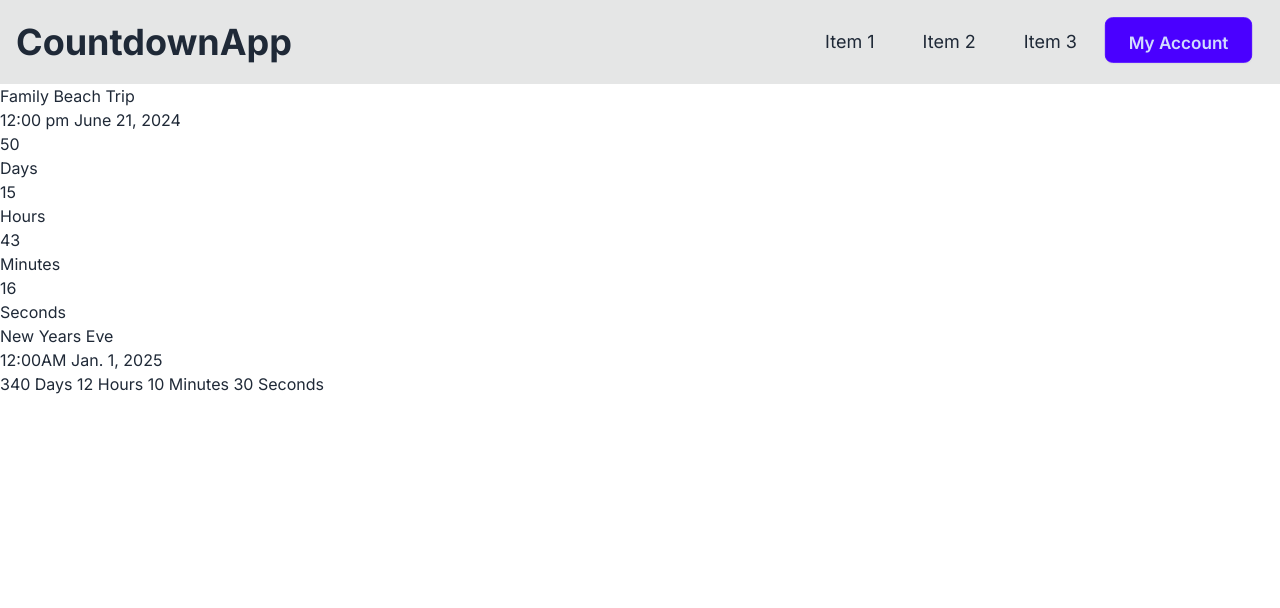
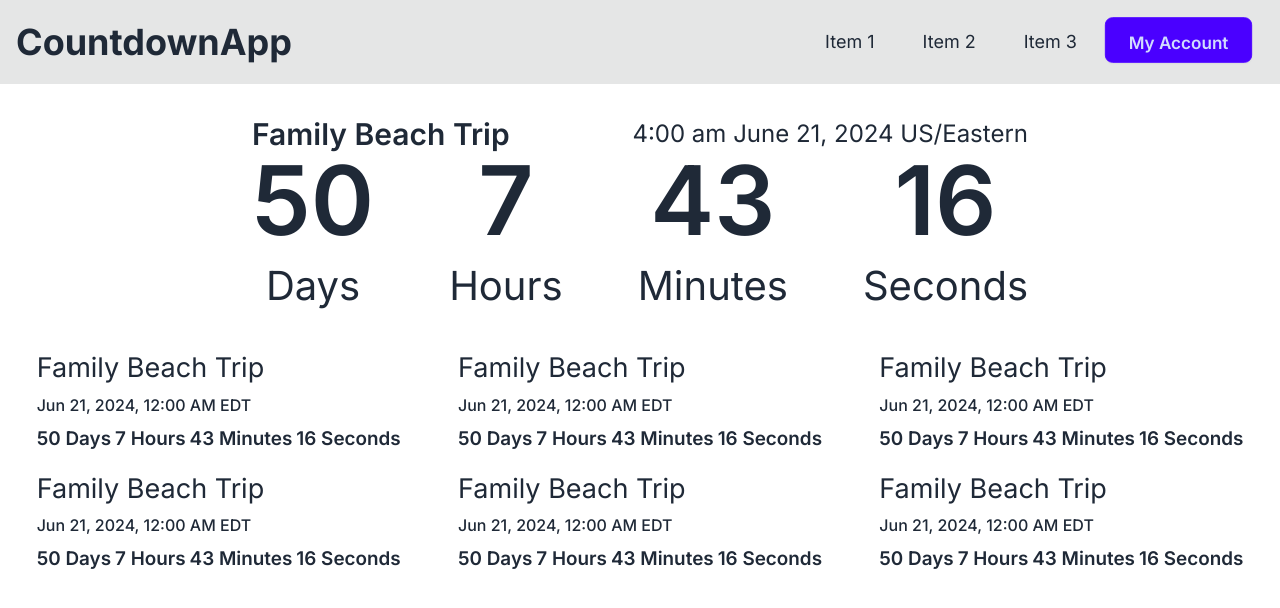
Before and after one commit to matthew-talamantes/CountDownApp, a Next.js app in the folder frontend/: page / in a window 1280 px wide. Shown: the top 608 px of the page. Built offline with nearby package versions, Linux system fonts and the light colour scheme.

Commit message:
Build out favorite countdowns

```diff
--- a/frontend/src/app/globals.css
+++ b/frontend/src/app/globals.css
@@ -1,3 +1,9 @@
 @tailwind base;
 @tailwind components;
 @tailwind utilities;
+
+@layer components {
+    section {
+        @apply container mx-auto px-4 my-8;
+    }
+}
--- /dev/null
+++ b/frontend/src/components/FavoriteCountCard.tsx
@@ -0,0 +1,28 @@
+"use client";
+
+import React from 'react';
+import getTwelveHourTime from '@/utils/getTwelveHourTime';
+import MONTHS from '@/utils/months';
+import useCountdown from '@/utils/useCountdown';
+
+export default function FavoriteCountCard({ countDown: { title, dateTime, timeZone } }) {
+    const date = new Date(Date.parse(dateTime));
+    const { sign, daysLeft, hoursLeft, minutesLeft, secondsLeft } = useCountdown(date);
+    const dateOptions = { hour12: true, timeZone: timeZone, hour: 'numeric', minute: 'numeric', month: 'short', day: 'numeric', year: 'numeric', timeZoneName: 'short' };
+
+    return (
+        <article className="flex flex-col justify-start items-center gap-2">
+            <div className="flex flex-col justify-start items-start gap-1 w-full">
+                <h3 className="text-[1.69rem] font-normal text-base-content">{title}</h3>
+                <h4 className="text-base font-medium text-base-content">{date.toLocaleString('en-US', { hour12: true, timeZone: timeZone, hour: 'numeric', minute: 'numeric', month: 'short', day: 'numeric', year: 'numeric', timeZoneName: 'short' })}</h4>
+            </div>
+            <div className="flex flex-row justify-center items-center gap-1">
+                {sign === '-' && <h2 className="text-[1.18rem] font-semibold text-base-content">{sign}</h2>}
+                <h2 className="text-[1.18rem] font-semibold text-base-content">{daysLeft} Days</h2>
+                <h2 className="text-[1.18rem] font-semibold text-base-content">{hoursLeft} Hours</h2>
+                <h2 className="text-[1.18rem] font-semibold text-base-content">{minutesLeft} Minutes</h2>
+                <h2 className="text-[1.18rem] font-semibold text-base-content">{secondsLeft} Seconds</h2>
+            </div>
+        </article>
+    );
+}
--- a/frontend/src/components/FavoriteCounts.tsx
+++ b/frontend/src/components/FavoriteCounts.tsx
@@ -1,11 +1,13 @@
 import FocusCountdown from "@/components/FocusCountdown";
+import FavoriteCountCard from "@/components/FavoriteCountCard";
 
 
 export default function FavoriteCounts() {
 
     const favoriteCount = {
         title: "Family Beach Trip",
-        dateTime: "2024-06-21T08:00:00.00-04:00",
+        dateTime: "2024-06-21T00:00:00.00-04:00",
+        timeZone: "US/Eastern",
         description: "Beach trip with the family.",
         created_at: "2024-06-21T13:12:24.604664-04:00",
         created_by: "user1",
@@ -15,22 +17,91 @@ export default function FavoriteCounts() {
         shared_with: [],
     };
 
+    const favoriteCounts = [
+        {
+            title: "Family Beach Trip",
+            dateTime: "2024-06-21T00:00:00.00-04:00",
+            timeZone: "US/Eastern",
+            description: "Beach trip with the family.",
+            created_at: "2024-06-21T13:12:24.604664-04:00",
+            created_by: "user1",
+            updated_at: null,
+            updated_by: null,
+            public_link: false,
+            shared_with: [],
+        },
+        {
+            title: "Family Beach Trip",
+            dateTime: "2024-06-21T00:00:00.00-04:00",
+            timeZone: "US/Eastern",
+            description: "Beach trip with the family.",
+            created_at: "2024-06-21T13:12:24.604664-04:00",
+            created_by: "user1",
+            updated_at: null,
+            updated_by: null,
+            public_link: false,
+            shared_with: [],
+        },
+        {
+            title: "Family Beach Trip",
+            dateTime: "2024-06-21T00:00:00.00-04:00",
+            timeZone: "US/Eastern",
+            description: "Beach trip with the family.",
+            created_at: "2024-06-21T13:12:24.604664-04:00",
+            created_by: "user1",
+            updated_at: null,
+            updated_by: null,
+            public_link: false,
+            shared_with: [],
+        },
+        {
+            title: "Family Beach Trip",
+            dateTime: "2024-06-21T00:00:00.00-04:00",
+            timeZone: "US/Eastern",
+            description: "Beach trip with the family.",
+            created_at: "2024-06-21T13:12:24.604664-04:00",
+            created_by: "user1",
+            updated_at: null,
+            updated_by: null,
+            public_link: false,
+            shared_with: [],
+        },
+        {
+            title: "Family Beach Trip",
+            dateTime: "2024-06-21T00:00:00.00-04:00",
+            timeZone: "US/Eastern",
+            description: "Beach trip with the family.",
+            created_at: "2024-06-21T13:12:24.604664-04:00",
+            created_by: "user1",
+            updated_at: null,
+            updated_by: null,
+            public_link: false,
+            shared_with: [],
+        },
+        {
+            title: "Family Beach Trip",
+            dateTime: "2024-06-21T00:00:00.00-04:00",
+            timeZone: "US/Eastern",
+            description: "Beach trip with the family.",
+            created_at: "2024-06-21T13:12:24.604664-04:00",
+            created_by: "user1",
+            updated_at: null,
+            updated_by: null,
+            public_link: false,
+            shared_with: [],
+        },
+    ];
+
 
     return (
         <div>
             <section id="favorite-count">
-                <FocusCountdown title={favoriteCount.title} dateTime={favoriteCount.dateTime} />
+                <FocusCountdown countDown={favoriteCount} />
             </section>
-            <section id="favorite-counts">
-                <article>
-                    <div>
-                        <h3>New Years Eve</h3>
-                        <h5>12:00AM Jan. 1, 2025</h5>
-                    </div>
-                    <div>
-                        <h3>340 Days 12 Hours 10 Minutes 30 Seconds</h3>
-                    </div>
-                </article>
+            <section id="favorite-counts" className="flex flex-col md:flex-row md:flex-wrap justify-start md:justify-around items-center gap-4">
+                {favoriteCounts.map((countDown, index) => {
+                    return <FavoriteCountCard key={index} countDown={countDown} />;
+                })}
             </section>
         </div>
     );
--- a/frontend/src/components/FocusCountdown.tsx
+++ b/frontend/src/components/FocusCountdown.tsx
@@ -5,33 +5,33 @@ import getTwelveHourTime from '@/utils/getTwelveHourTime';
 import MONTHS from '@/utils/months';
 import useCountdown from '@/utils/useCountdown';
 
-export default function FocusCountdown({ title, dateTime }) {
+export default function FocusCountdown({ countDown: { title, dateTime, timeZone } }) {
     const date = new Date(Date.parse(dateTime));
     const { sign, daysLeft, hoursLeft, minutesLeft, secondsLeft } = useCountdown(date);
     // console.log(sign);
     return (
-        <article>
-            <div>
-                <h3>{title}</h3>
-                <h4>{getTwelveHourTime(date)} {MONTHS[date.getMonth()]} {date.getDate()}, {date.getFullYear()}</h4>
+        <article className="container max-w-[48.5rem] mx-auto">
+            <div className="flex flex-col md:flex-row md:justify-between md:items-center gap-2">
+                <h3 className="text-3xl font-semibold text-base-content">{title}</h3>
+                <h4 className="text-2xl font-normal text-base-content">{getTwelveHourTime(date)} {MONTHS[date.getMonth()]} {date.getDate()}, {date.getFullYear()} {timeZone}</h4>
             </div>
-            <div>
-                {sign === '-' && (<div><h1>{sign}</h1></div>)}
-                <div>
-                    <h1>{daysLeft}</h1>
-                    <p>Days</p>
+            <div className="flex flex-col md:flex-row justify-start md:justify-between items-center md:items-start gap-4">
+                {sign === '-' && (<div className="grow-0"><h1 className="text-8xl font-semibold text-base-content">{sign}</h1></div>)}
+                <div className="flex flex-col justify-center items-center gap-2">
+                    <h1 className="text-8xl font-semibold text-base-content">{daysLeft}</h1>
+                    <p className="text-[2.5rem] font-normal text-base-content">Days</p>
                 </div>
-                <div>
-                    <h1>{hoursLeft}</h1>
-                    <p>Hours</p>
+                <div className="flex flex-col justify-center items-center gap-2">
+                    <h1 className="text-8xl font-semibold text-base-content">{hoursLeft}</h1>
+                    <p className="text-[2.5rem] font-normal text-base-content">Hours</p>
                 </div>
-                <div>
-                    <h1>{minutesLeft}</h1>
-                    <p>Minutes</p>
+                <div className="flex flex-col justify-center items-center gap-2">
+                    <h1 className="text-8xl font-semibold text-base-content">{minutesLeft}</h1>
+                    <p className="text-[2.5rem] font-normal text-base-content">Minutes</p>
                 </div>
-                <div>
-                    <h1>{secondsLeft}</h1>
-                    <p>Seconds</p>
+                <div className="flex flex-col justify-center items-center gap-2">
+                    <h1 className="text-8xl font-semibold text-base-content">{secondsLeft}</h1>
+                    <p className="text-[2.5rem] font-normal text-base-content">Seconds</p>
                 </div>
             </div>
         </article>
```
